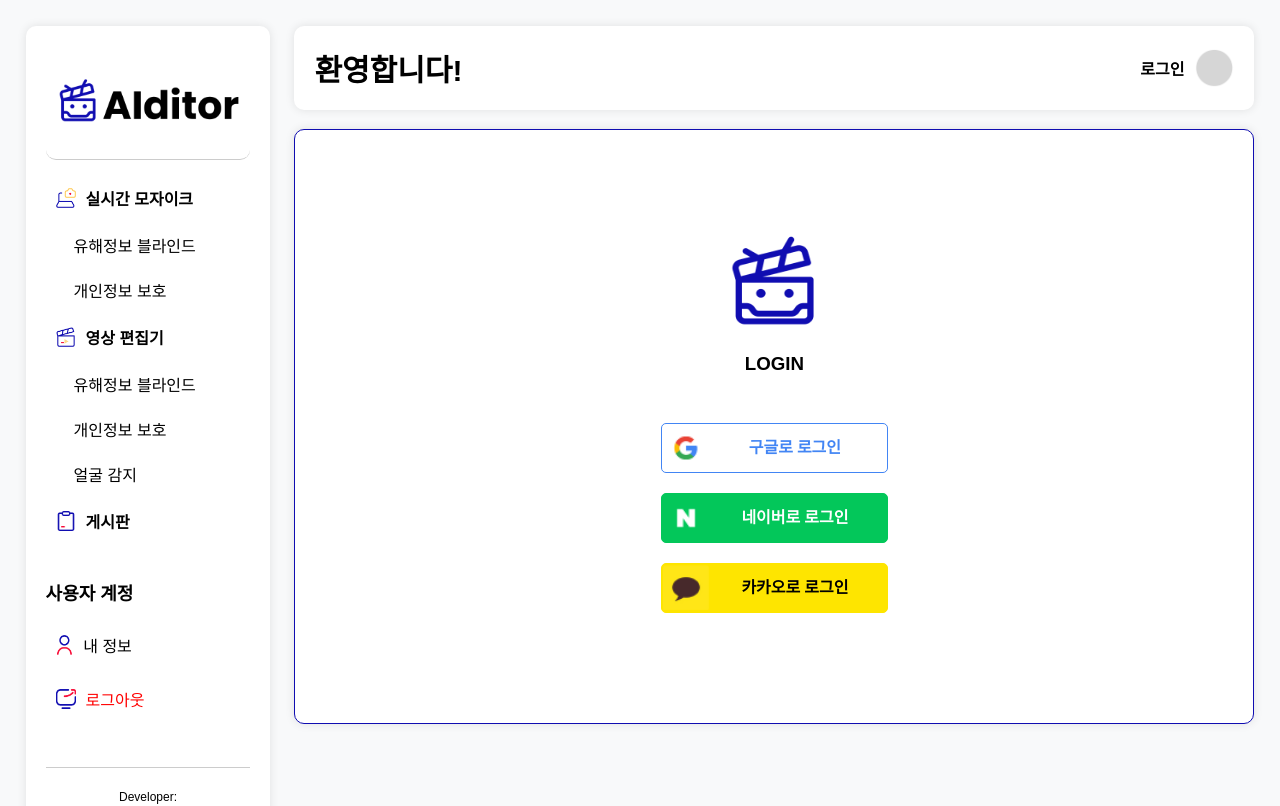
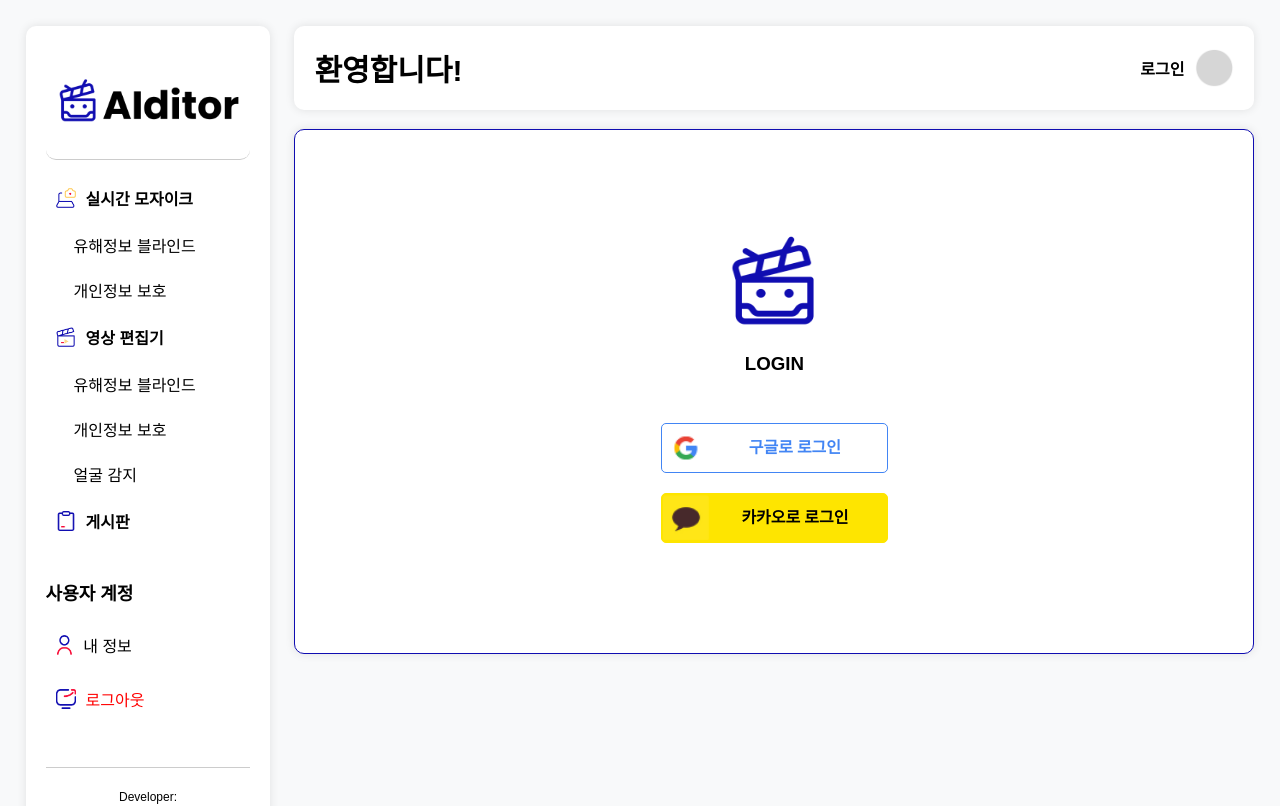
Before and after one commit to jijijiwon/aiditor_develop, a React app in the folder frontend/: page /login in a window 1280 px wide. Shown: the top 806 px of the page. Built offline with nearby package versions, Linux system fonts and the light colour scheme; no server answers; a web font is replaced by a local one.

Commit message:
bug: naver delete

```diff
--- a/frontend/src/routes/Login.js
+++ b/frontend/src/routes/Login.js
@@ -41,10 +41,6 @@
     },
     onError: () => console.log("Login Failed"),
   });
-
-  const nlogin = () => {
-    alert("아직 네이버 로그인이 불가능해요!");
-  };
 
   const klogin = () => {
     const KAKAO_REST_API_KEY = process.env.REACT_APP_KAKAO_REST_API_KEY;
@@ -141,14 +137,6 @@
         <span>구글로 로그인</span>
       </button>
       <button
-        onClick={() => nlogin()}
-        className="social-button"
-        id="custom-naver-button"
-      >
-        <img src="./images/naver.png" alt="Naver Login" />
-        <span>네이버로 로그인</span>
-      </button>
-      <button
         onClick={() => klogin()}
         className="social-button"
         id="custom-kakao-button"
```
